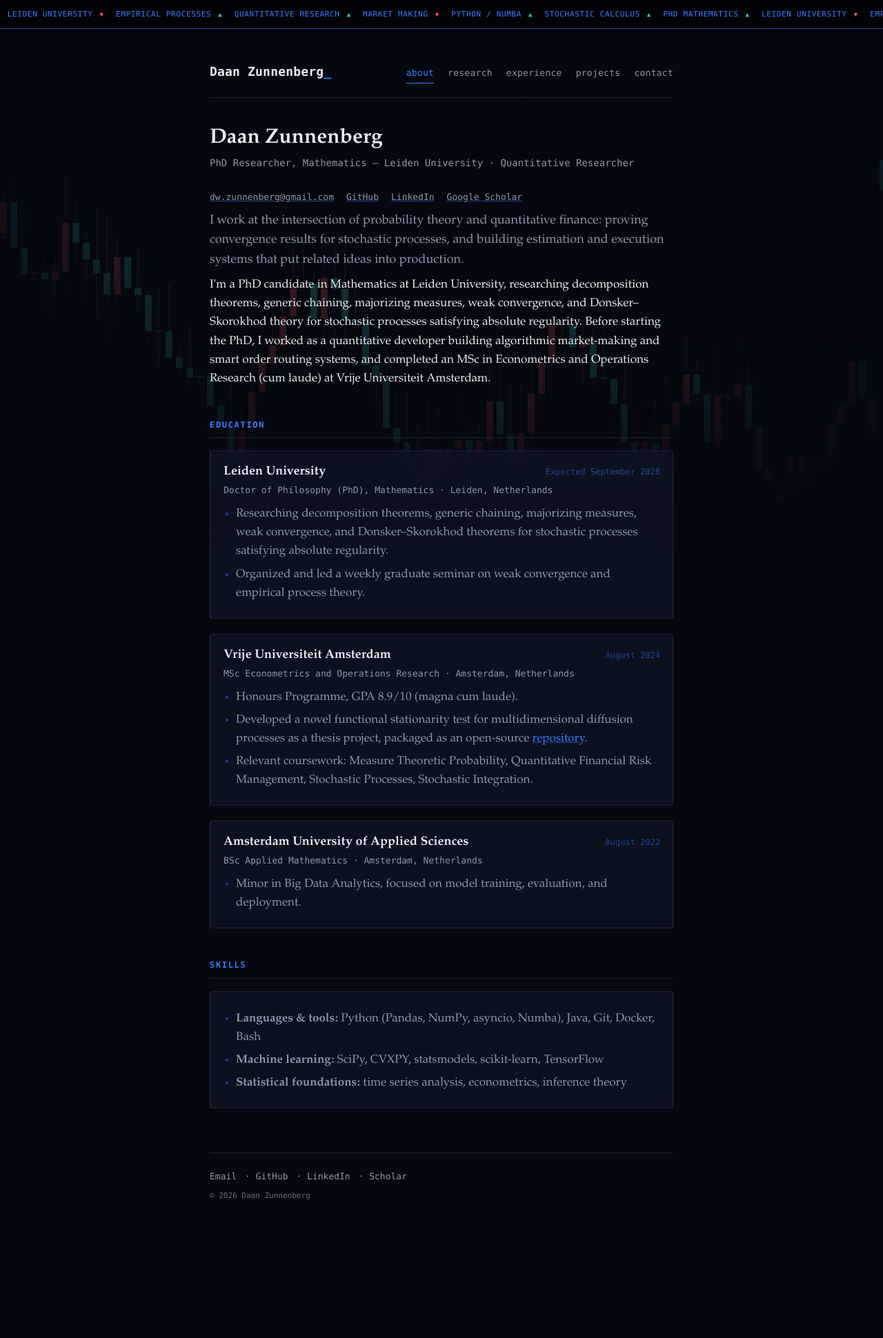
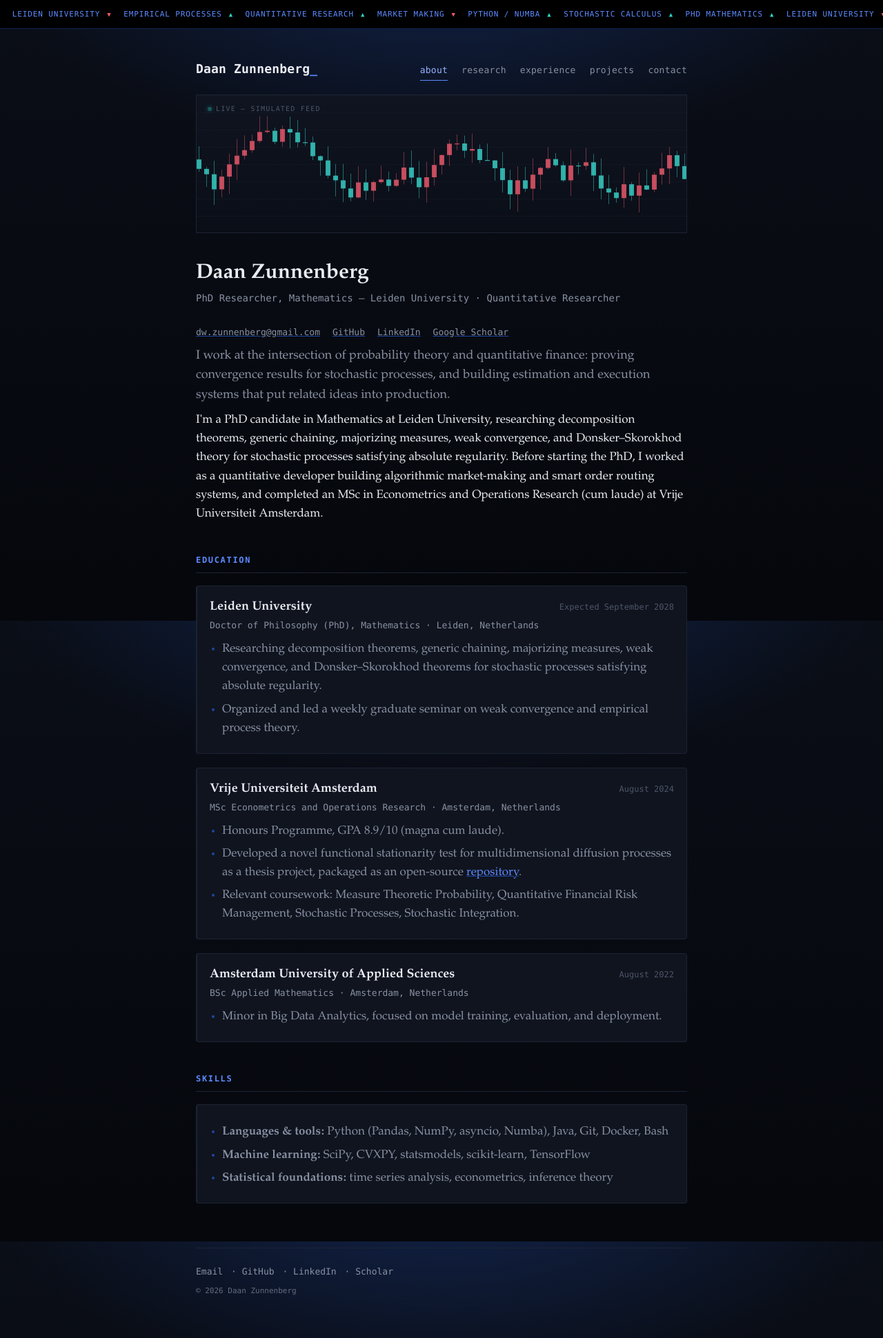
Before and after one commit to DaanZunnenberg/DaanZunnenberg.github.io, a Jekyll site: the page built from index.md, in a window 1280 px wide. Shown: the whole page at 69% size. Built offline with Jekyll 4.4.1, drawn with Linux system fonts in a browser that asks for light colours; before the commit the page ends 1803 px from its top, so only the background shows below that.

Commit message:
Refine palette to a cohesive blue hue scale and move the live chart into a proper hero panel

```diff
--- a/_layouts/default.html
+++ b/_layouts/default.html
@@ -9,7 +9,6 @@
   <link rel="icon" href="data:,">
 </head>
 <body>
-  <canvas id="candles" aria-hidden="true"></canvas>
   <div class="ticker">
     <div class="ticker-track">
       <span>PHD&nbsp;MATHEMATICS</span><span class="tick up">&#9650;</span>
@@ -40,6 +39,15 @@
       </nav>
     </header>
 
+    {% if page.url == '/' %}
+    <div class="chart-panel">
+      <canvas id="candles" aria-hidden="true"></canvas>
+      <div class="chart-panel-label">
+        <span class="dot"></span> LIVE &mdash; SIMULATED FEED
+      </div>
+    </div>
+    {% endif %}
+
     <main>
       {{ content }}
     </main>
--- a/assets/css/style.css
+++ b/assets/css/style.css
@@ -1,14 +1,27 @@
 :root {
-  --bg: #060810;
-  --bg-raised: rgba(16, 22, 36, 0.72);
-  --ink: #e7ebf3;
-  --ink-soft: #8d97ab;
-  --line: #1c2436;
-  --blue: #3d7bff;
-  --blue-dim: #1f4499;
-  --blue-glow: rgba(61, 123, 255, 0.28);
-  --up: #38c9c1;
-  --down: #ef5a6e;
+  /* Cohesive cobalt hue scale — everything derives from one hue (~221deg) */
+  --bg: #05070c;
+  --bg-1: #0a0e17;
+  --bg-2: #0f1420;
+  --bg-raised: #10141f;
+  --line: #1c2333;
+  --line-soft: #151a27;
+
+  --ink: #e9ecf3;
+  --ink-soft: #8891a3;
+  --ink-faint: #4d5568;
+
+  --blue-950: #060a16;
+  --blue-800: #12244d;
+  --blue-600: #1f45a3;
+  --blue-500: #3568e0;
+  --blue-400: #5c8bff;
+  --blue-300: #93b3ff;
+  --blue-glow: rgba(53, 104, 224, 0.35);
+
+  --up: #2fd1c4;
+  --down: #f2596c;
+
   --mono: "SF Mono", "IBM Plex Mono", Menlo, Consolas, monospace;
   --serif: "Iowan Old Style", "Palatino Linotype", Palatino, Georgia, serif;
 }
@@ -19,45 +32,20 @@ html { -webkit-font-smoothing: antialiased; }
 
 body {
   margin: 0;
-  background: var(--bg);
+  background:
+    radial-gradient(1100px 520px at 50% -10%, var(--blue-800) 0%, transparent 60%),
+    linear-gradient(180deg, var(--bg-1) 0%, var(--bg) 100%);
+  background-attachment: fixed;
   color: var(--ink);
   font-family: var(--serif);
   font-size: 17px;
   line-height: 1.6;
-  position: relative;
-}
-
-#candles {
-  position: fixed;
-  inset: 0;
-  width: 100%;
-  height: 100%;
-  z-index: 0;
-  pointer-events: none;
-  mask-image: radial-gradient(ellipse at 50% 30%, black 0%, black 40%, transparent 85%);
-  -webkit-mask-image: radial-gradient(ellipse at 50% 30%, black 0%, black 40%, transparent 85%);
-}
-
-body::after {
-  content: "";
-  position: fixed;
-  inset: 0;
-  z-index: 0;
-  pointer-events: none;
-  background: linear-gradient(180deg, rgba(6, 8, 16, 0.15) 0%, var(--bg) 92%);
-}
-
-.ticker,
-.wrap {
-  position: relative;
-  z-index: 1;
 }
 
 /* Ticker strip */
 .ticker {
-  background: rgba(0, 0, 0, 0.55);
-  backdrop-filter: blur(2px);
-  border-bottom: 1px solid var(--blue-dim);
+  background: #000;
+  border-bottom: 1px solid var(--blue-800);
   overflow: hidden;
   white-space: nowrap;
   padding: 7px 0;
@@ -67,9 +55,9 @@ body::after {
   display: inline-block;
   font-family: var(--mono);
   font-size: 11px;
-  letter-spacing: 0.06em;
-  color: var(--blue);
-  animation: scroll-ticker 38s linear infinite;
+  letter-spacing: 0.08em;
+  color: var(--blue-400);
+  animation: scroll-ticker 40s linear infinite;
 }
 
 .ticker-track span { margin-right: 10px; }
@@ -84,7 +72,7 @@ body::after {
 }
 
 .wrap {
-  max-width: 720px;
+  max-width: 760px;
   margin: 0 auto;
   padding: 0 24px;
 }
@@ -96,9 +84,9 @@ body::after {
   justify-content: space-between;
   flex-wrap: wrap;
   gap: 8px 20px;
-  padding: 48px 0 20px;
+  padding: 44px 0 20px;
   border-bottom: 1px solid var(--line);
-  margin-bottom: 40px;
+  margin-bottom: 0;
 }
 
 .site-title {
@@ -111,7 +99,7 @@ body::after {
 }
 
 .cursor {
-  color: var(--blue);
+  color: var(--blue-400);
   animation: blink 1.1s steps(1) infinite;
 }
 
@@ -142,7 +130,7 @@ body::after {
   bottom: 0;
   width: 100%;
   height: 1px;
-  background: var(--blue);
+  background: var(--blue-400);
   transform: scaleX(0);
   transform-origin: left;
   transition: transform 0.25s ease;
@@ -150,12 +138,67 @@ body::after {
 
 .site-nav a:hover,
 .site-nav a.active {
-  color: var(--blue);
+  color: var(--blue-300);
 }
 
 .site-nav a:hover::after,
 .site-nav a.active::after {
   transform: scaleX(1);
+}
+
+/* Hero chart panel (home page only) */
+.chart-panel {
+  position: relative;
+  height: 200px;
+  margin: 0 0 40px;
+  border: 1px solid var(--line);
+  border-top: none;
+  background: linear-gradient(180deg, var(--bg-2) 0%, var(--bg-1) 100%);
+  overflow: hidden;
+}
+
+.chart-panel::before {
+  content: "";
+  position: absolute;
+  inset: 0;
+  background-image: linear-gradient(var(--line-soft) 1px, transparent 1px);
+  background-size: 100% 25px;
+  opacity: 0.6;
+  pointer-events: none;
+}
+
+.chart-panel canvas {
+  position: relative;
+  display: block;
+  z-index: 1;
+}
+
+.chart-panel-label {
+  position: absolute;
+  top: 12px;
+  left: 16px;
+  z-index: 2;
+  font-family: var(--mono);
+  font-size: 10px;
+  letter-spacing: 0.12em;
+  color: var(--ink-faint);
+  display: flex;
+  align-items: center;
+  gap: 6px;
+}
+
+.chart-panel-label .dot {
+  width: 6px;
+  height: 6px;
+  border-radius: 50%;
+  background: var(--up);
+  box-shadow: 0 0 6px var(--up);
+  animation: pulse-dot 1.8s ease-in-out infinite;
+}
+
+@keyframes pulse-dot {
+  0%, 100% { opacity: 1; }
+  50% { opacity: 0.35; }
 }
 
 /* Typography */
@@ -171,7 +214,7 @@ h2 {
   font-size: 12px;
   text-transform: uppercase;
   letter-spacing: 0.14em;
-  color: var(--blue);
+  color: var(--blue-400);
   margin: 44px 0 18px;
   padding-bottom: 8px;
   border-bottom: 1px solid var(--line);
@@ -186,11 +229,11 @@ h3 {
 p { margin: 0 0 16px; color: var(--ink); }
 
 a {
-  color: var(--blue);
-  text-decoration-color: var(--blue-dim);
+  color: var(--blue-400);
+  text-decoration-color: var(--blue-600);
 }
 
-a:hover { color: #7ba4ff; }
+a:hover { color: var(--blue-300); }
 
 .tagline {
   font-family: var(--mono);
@@ -208,21 +251,20 @@ a:hover { color: #7ba4ff; }
 /* Entry blocks (experience / education / projects) */
 .entry {
   position: relative;
-  margin-bottom: 22px;
+  margin-bottom: 20px;
   padding: 16px 18px;
   border: 1px solid var(--line);
   border-left: 2px solid var(--line);
-  border-radius: 3px;
+  border-radius: 4px;
   background: var(--bg-raised);
-  backdrop-filter: blur(6px);
   transition: border-color 0.2s ease, transform 0.2s ease, box-shadow 0.2s ease;
 }
 
 .entry:hover {
-  border-color: var(--blue-dim);
-  border-left-color: var(--blue);
+  border-color: var(--blue-600);
+  border-left-color: var(--blue-400);
   transform: translateX(2px);
-  box-shadow: 0 0 0 1px rgba(61, 123, 255, 0.12), 0 8px 28px -12px var(--blue-glow);
+  box-shadow: 0 0 0 1px rgba(53, 104, 224, 0.15), 0 10px 30px -14px var(--blue-glow);
 }
 
 .entry-head {
@@ -242,12 +284,12 @@ a:hover { color: #7ba4ff; }
 .entry-date {
   font-family: var(--mono);
   font-size: 12px;
-  color: var(--blue-dim);
+  color: var(--ink-faint);
   white-space: nowrap;
   transition: color 0.2s ease;
 }
 
-.entry:hover .entry-date { color: var(--blue); }
+.entry:hover .entry-date { color: var(--blue-400); }
 
 .entry ul {
   margin: 10px 0 0;
@@ -259,12 +301,12 @@ a:hover { color: #7ba4ff; }
   color: var(--ink-soft);
 }
 
-.entry li::marker { color: var(--blue-dim); }
+.entry li::marker { color: var(--blue-600); }
 
 .tags {
   font-family: var(--mono);
   font-size: 12px;
-  color: var(--blue);
+  color: var(--blue-400);
   margin: 10px 0 0;
 }
 
@@ -285,15 +327,15 @@ a:hover { color: #7ba4ff; }
 }
 
 .links a:hover {
-  color: var(--blue);
-  border-bottom-color: var(--blue);
+  color: var(--blue-300);
+  border-bottom-color: var(--blue-400);
 }
 
 code {
   font-family: var(--mono);
   font-size: 0.85em;
-  color: var(--blue);
-  background: rgba(61, 123, 255, 0.1);
+  color: var(--blue-300);
+  background: rgba(53, 104, 224, 0.12);
   padding: 1px 5px;
   border-radius: 3px;
 }
@@ -315,7 +357,7 @@ code {
   transition: color 0.2s ease;
 }
 
-.footer-links a:hover { color: var(--blue); }
+.footer-links a:hover { color: var(--blue-300); }
 
 .footer-note {
   margin-top: 8px;
@@ -326,9 +368,11 @@ code {
 @media (max-width: 520px) {
   .site-header { padding-top: 32px; }
   h1 { font-size: 26px; }
+  .chart-panel { height: 140px; }
 }
 
 @media (prefers-reduced-motion: reduce) {
   .ticker-track { animation: none; }
   .cursor { animation: none; }
+  .chart-panel-label .dot { animation: none; }
 }
--- a/assets/js/candles.js
+++ b/assets/js/candles.js
@@ -1,19 +1,21 @@
 (function () {
   var canvas = document.getElementById("candles");
   if (!canvas) return;
+  var panel = canvas.parentElement;
   var ctx = canvas.getContext("2d");
   var reduceMotion = window.matchMedia("(prefers-reduced-motion: reduce)").matches;
 
   var dpr = Math.min(window.devicePixelRatio || 1, 2);
   var W, H;
-  var candleW = 10;
-  var gap = 5;
+  var candleW = 7;
+  var gap = 4;
   var candles = [];
   var price = 100;
 
   function resize() {
-    W = window.innerWidth;
-    H = window.innerHeight;
+    var rect = panel.getBoundingClientRect();
+    W = rect.width;
+    H = rect.height;
     canvas.width = W * dpr;
     canvas.height = H * dpr;
     canvas.style.width = W + "px";
@@ -47,8 +49,8 @@
     var max = Math.max.apply(null, vals);
     var min = Math.min.apply(null, vals);
     var range = Math.max(max - min, 1);
-    var padTop = H * 0.18;
-    var padBottom = H * 0.12;
+    var padTop = H * 0.15;
+    var padBottom = H * 0.15;
     var chartH = H - padTop - padBottom;
 
     function y(v) {
@@ -58,8 +60,8 @@
     candles.forEach(function (c, i) {
       var x = i * (candleW + gap);
       var up = c.close >= c.open;
-      var color = up ? "rgba(56, 189, 189, 0.5)" : "rgba(239, 90, 110, 0.45)";
-      var wickColor = up ? "rgba(56, 189, 189, 0.3)" : "rgba(239, 90, 110, 0.28)";
+      var color = up ? "rgba(56, 201, 193, 0.85)" : "rgba(239, 90, 110, 0.8)";
+      var wickColor = up ? "rgba(56, 201, 193, 0.5)" : "rgba(239, 90, 110, 0.45)";
 
       ctx.strokeStyle = wickColor;
       ctx.lineWidth = 1;
@@ -72,7 +74,7 @@
       var yOpen = y(c.open);
       var yClose = y(c.close);
       var top = Math.min(yOpen, yClose);
-      var h = Math.max(Math.abs(yClose - yOpen), 1.5);
+      var h = Math.max(Math.abs(yClose - yOpen), 1.2);
       ctx.fillRect(x, top, candleW, h);
     });
   }
@@ -80,7 +82,7 @@
   var lastTick = 0;
   function loop(ts) {
     if (!lastTick) lastTick = ts;
-    if (ts - lastTick > 1400) {
+    if (ts - lastTick > 1600) {
       lastTick = ts;
       candles.shift();
       candles.push(makeCandle());
```
